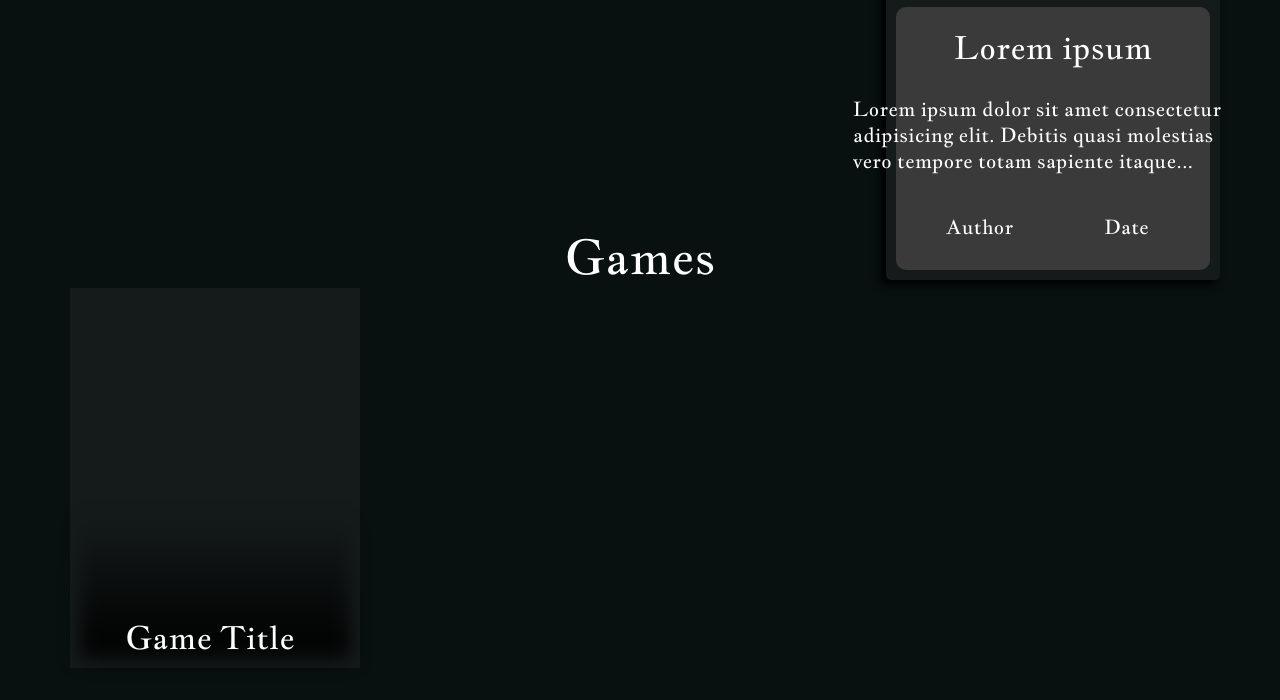
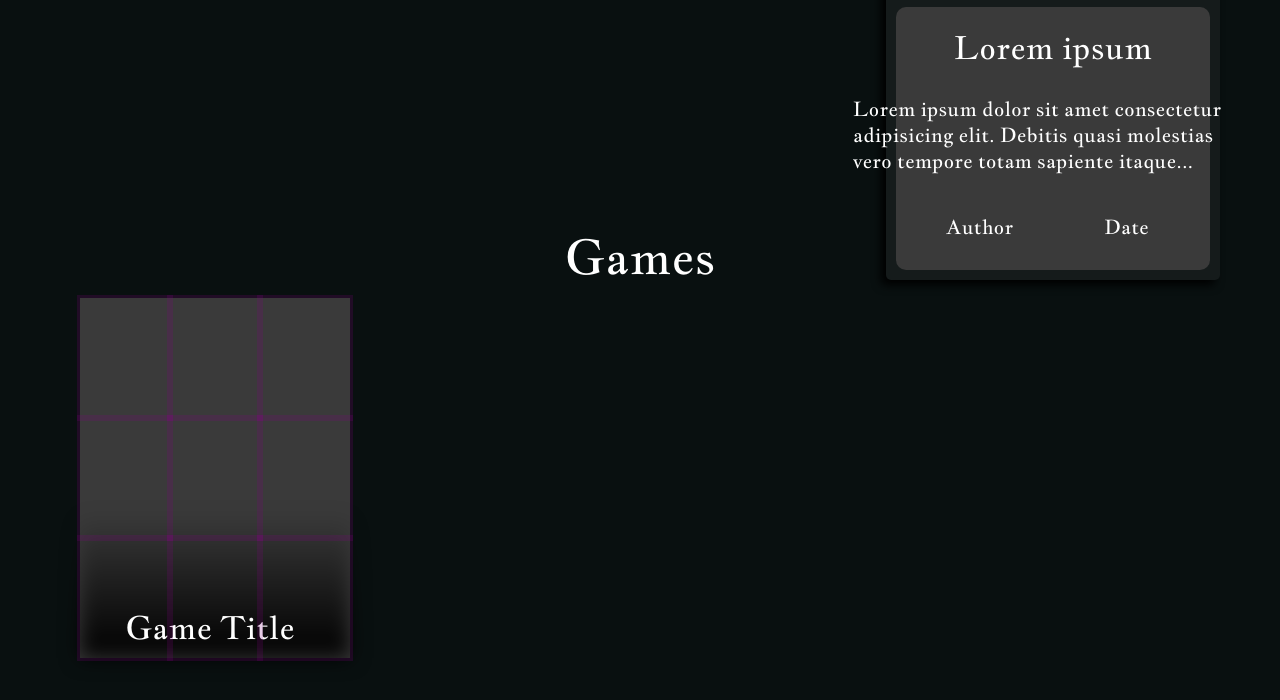
Before and after one commit to Serpent-Fang-Studios/Serpent-Fang-Studios.github.io, a plain HTML site: page index.html in a window 1280 px wide. Shown: the part 1518-2218 px from the top of the page. Drawn offline with Linux system fonts and the light colour scheme.

Commit message:
working tilt cards

```diff
--- a/index.html
+++ b/index.html
@@ -72,12 +72,6 @@
         </div>
         <div class="gameslist">
             <a href="" class="gamecard tiltingContainer">
-                <div class="gameimgcover">
-                    <img src="" alt="">
-                </div>
-                <div class="title-medium">
-                    <h6>Game Title</h6>
-                </div>
                 <div class="mouse-position-tracker"></div>
                 <div class="mouse-position-tracker"></div>
                 <div class="mouse-position-tracker"></div>
@@ -87,6 +81,15 @@
                 <div class="mouse-position-tracker"></div>
                 <div class="mouse-position-tracker"></div>
                 <div class="mouse-position-tracker"></div>
+                <div class="tiltingContent">
+                    <div class="gameimgcover">
+                        <img src="" alt="">
+                    </div>
+                    <div class="gametitle title-medium">
+                        <h6>Game Title</h6>
+                    </div>
+                    <div class="gamebackground"></div>
+                </div>
             </a>
         </div>
     </div>
--- a/main.css
+++ b/main.css
@@ -165,20 +165,26 @@ div.generalContent > div{
     width: 270px;
     height: 360px;
     padding: 10px;
-    background-color: var(--secondary);
+
 }
 
-.gameslist .gamecard .title-medium{
+.gameslist .gamecard .tiltingContent .gametitle{
     position: absolute;
     width: calc(100% - 10px);
     bottom: 10;
 }
 
-.gameslist .gamecard .gameimgcover{
+.gameslist .gamecard .tiltingContent .gameimgcover{
     grid-row: 1 / 4;
     grid-column: 1 / 4;
     background-image: linear-gradient(#00000000 60%, #000000);
     filter: blur(10px);
+}
+
+.gameslist .gamecard .tiltingContent .gamebackground{
+    grid-row: 1 / 4;
+    grid-column: 1 / 4;
+    background-color: var(--primary);
 }
 
 /* https://www.youtube.com/watch?v=DCRcFf39SYo
@@ -217,27 +223,120 @@ div.title-small *{
     /* Tilting */
     /* The container that will have all the content in it with the mouse position dectections */
     .tiltingContainer{
+
         display: grid;
         grid-template-columns: repeat(3, 1fr);
         grid-template-rows: repeat(3, 1fr);
+
     }
 
+    .tiltingContent{
+        --perspective: 500px;
+        --rotation-x: 0deg;
+        --rotation-y: 0deg;
+        --angle: 5deg;
+
+        display: grid;
+        grid-template-columns: repeat(3, 1fr);
+        grid-template-rows: repeat(3, 1fr);
+
+        grid-column: 1 / -1;
+        grid-row: 1 / -1;
+        transform:
+        perspective(var(--perspective))
+        rotateX(var(--rotation-x))
+        rotateY(var(--rotation-y));
+        transition: transform 500ms ease;
+    }
+
+    .mouse-position-tracker{
+        opacity: 0.2;
+        outline: 3px solid purple;
+        z-index: 10;
+    }
+
+    /* top left */
+    .mouse-position-tracker:nth-child(1):hover ~.tiltingContent{
+        --rotation-x: var(--angle);
+        --rotation-y: calc(-1 * var(--angle));
+    }
+
+    /* top middle */
+    .mouse-position-tracker:nth-child(2):hover ~.tiltingContent{
+        --rotation-x: var(--angle);
+        --rotation-y: 0deg;
+    }
+
+    /* top right */
+    .mouse-position-tracker:nth-child(3):hover ~.tiltingContent{
+        --rotation-x: var(--angle);
+        --rotation-y: var(--angle);
+    }
+
+    /* middle left */
+    .mouse-position-tracker:nth-child(4):hover ~.tiltingContent{
+        --rotation-x: 0deg;
+        --rotation-y: calc(-1*var(--angle));
+    }
+
+    /* middle middle */
+    .mouse-position-tracker:nth-child(5):hover ~.tiltingContent{
+        --rotation-x: 0deg;
+        --rotation-y: 0deg;
+    }
+
+    /* middle right */
+    .mouse-position-tracker:nth-child(6):hover ~.tiltingContent{
+        --rotation-x: 0deg;
+        --rotation-y: var(--angle);
+    }
+
+    /* top left */
+    .mouse-position-tracker:nth-child(7):hover ~.tiltingContent{
+        --rotation-x: calc(-1*var(--angle));
+        --rotation-y: calc(-1*var(--angle));
+    }
+
+    /* top middle */
+    .mouse-position-tracker:nth-child(8):hover ~.tiltingContent{
+        --rotation-x: calc(-1*var(--angle));
+        --rotation-y: 0deg;
+    }
+
+    /* top right */
+    .mouse-position-tracker:nth-child(9):hover ~.tiltingContent{
+        --rotation-x: calc(-1*var(--angle));
+        --rotation-y: var(--angle);
+    }
+
+
+    /* 1st, 4th, 7th */
     .tiltingContainer .mouse-position-tracker:nth-of-type(3n - 2){
-        background-color: yellow;
         grid-column: 1 / 2;
 
     }
-
+    /* 2nd, 5th, 8th */
     .tiltingContainer .mouse-position-tracker:nth-of-type(3n - 1){
-        background-color: red;
         grid-column: 2 / 3;
 
     }
-
+    /* 3rd, 6th, 9th */
     .tiltingContainer .mouse-position-tracker:nth-of-type(3n){
-        background-color: green;
         grid-column: 3 / 4;
 
+    }
+
+    /* 1-3 */
+    .tiltingContainer .mouse-position-tracker:nth-child(n + 1):nth-child(-n + 3){
+        grid-row: 1 / 2;
+    }
+    /* 4-6 */
+    .tiltingContainer .mouse-position-tracker:nth-child(n + 4):nth-child(-n + 6){
+        grid-row: 2 / 3;
+    }
+    /* 7-9 */
+    .tiltingContainer .mouse-position-tracker:nth-child(n + 7):nth-child(-n + 9){
+        grid-row: 3 / 4;
     }
 
 /* Fonts */
```
